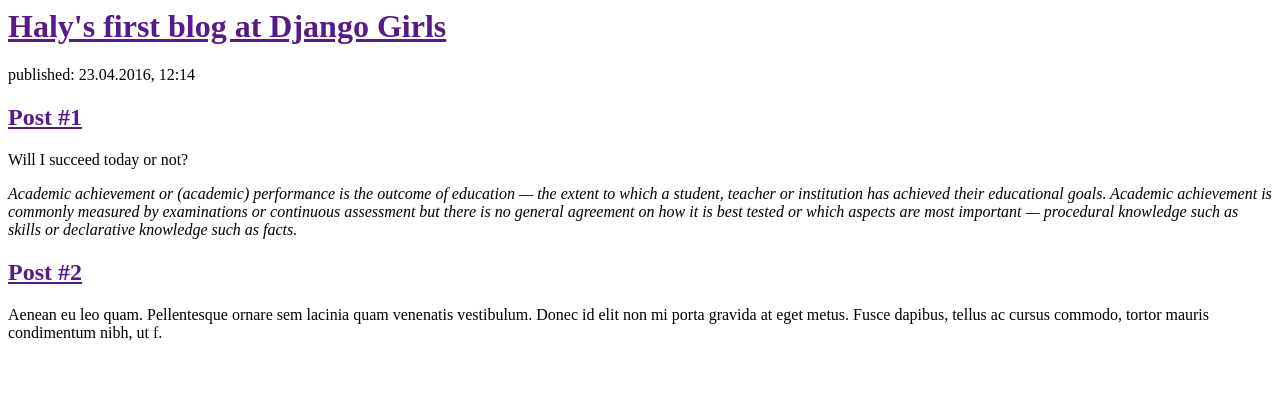
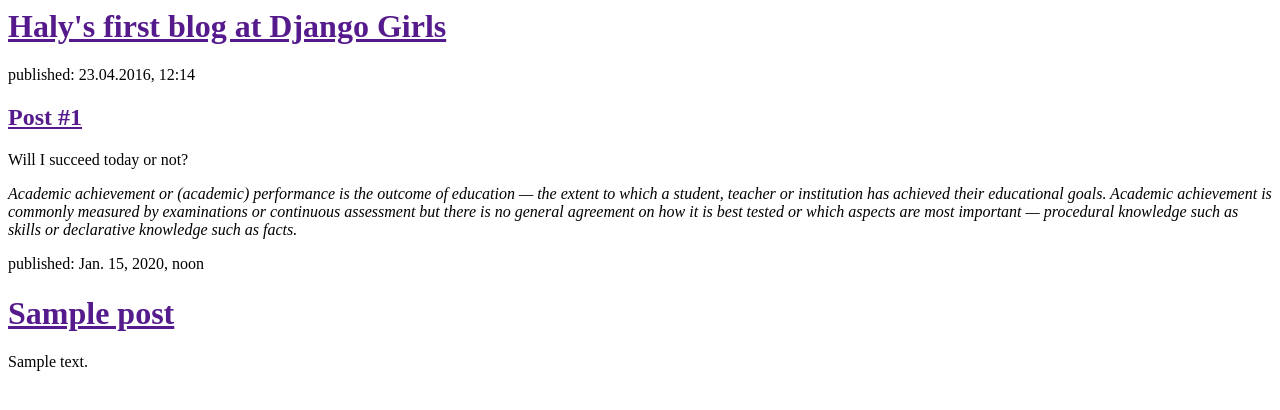
Before and after one commit to haly-leshchuk-zz/my-first-blog, a Django app: template blog/templates/blog/post_list.html in a window 1280 px wide. Shown: the top 410 px of the page. Run offline with Django 3.2, Linux system fonts and the light colour scheme; the template is opened without the code that fills it: values that come from a table or form of the project are taken from there, others are empty; tables that the repository leaves empty hold one stand-in row (values such as "Sample post").

Commit message:
Modified templates to display posts from database

```diff
--- a/blog/templates/blog/post_list.html
+++ b/blog/templates/blog/post_list.html
@@ -16,10 +16,14 @@
 Academic achievement is commonly measured by examinations or continuous assessment but there is no general agreement on how it is best tested or which aspects are most important — procedural knowledge such as skills or declarative knowledge such as facts.</em>
         </div>
 
-        <div>
+        {% for post in posts %}
+            <div>
+              <p>published: {{ post.published_date }}</p>
+              <h1><a href="">{{ post.title }}</a></h1>
+              <p>{{ post.text|linebreaks }}</p>
+            </div>
 
-            <h2><a href="">Post #2</a></h2>
-            <p>Aenean eu leo quam. Pellentesque ornare sem lacinia quam venenatis vestibulum. Donec id elit non mi porta gravida at eget metus. Fusce dapibus, tellus ac cursus commodo, tortor mauris condimentum nibh, ut f.</p>
-        </div>
+        {% endfor %}
+
     </body>
 </html
--- a/blog/views.py
+++ b/blog/views.py
@@ -1,4 +1,7 @@
 from django.shortcuts import render
+from .models import Post
+from django.utils import timezone
 
 def post_list(request):
-    return render(request, 'blog/post_list.html', {})# Create your views here.
+    posts = Post.objects.filter(published_date__lte=timezone.now()).order_by('published_date')
+    return render(request, 'blog/post_list.html', {'posts': posts})
```
